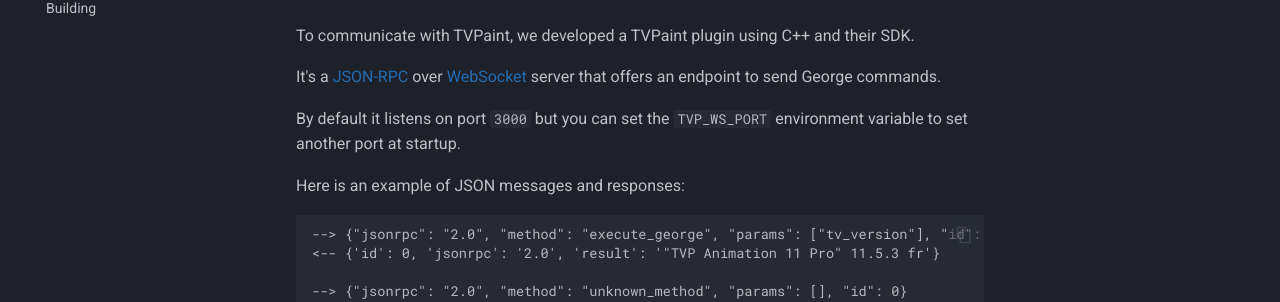
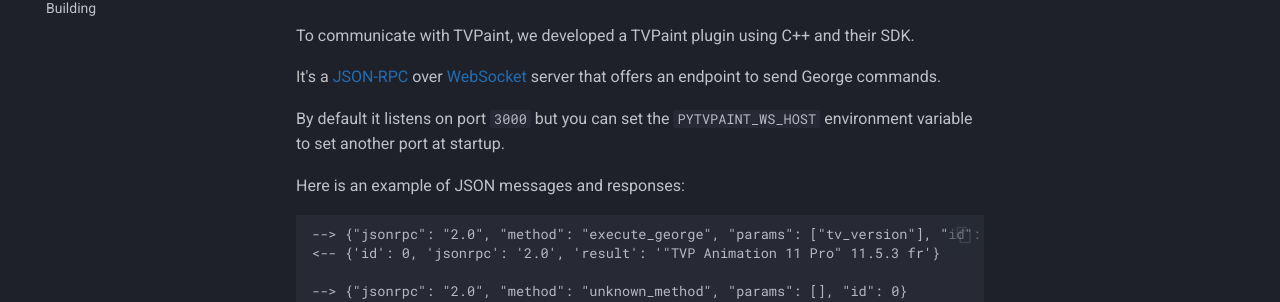
Before and after one commit to brunchstudio/pytvpaint, an MkDocs documentation site: the page built from docs/cpp/index.md, in a window 1280 px wide. Shown: the part 205-507 px from the top of the page. Built offline with MkDocs 1.6.1 and Material for MkDocs 9.7.7, drawn with Linux system fonts in a browser that asks for light colours; comment, search, counter and statistics services are not loaded.

Commit message:
FIX documentation error

```diff
--- a/docs/cpp/index.md
+++ b/docs/cpp/index.md
@@ -4,7 +4,7 @@
 
 It's a [JSON-RPC](https://www.jsonrpc.org/) over [WebSocket](https://en.wikipedia.org/wiki/WebSocket) server that offers an endpoint to send George commands.
 
-By default it listens on port `3000` but you can set the `TVP_WS_PORT` environment variable to set another port at startup.
+By default it listens on port `3000` but you can set the `PYTVPAINT_WS_HOST` environment variable to set another port at startup.
 
 Here is an example of JSON messages and responses:
 
```
